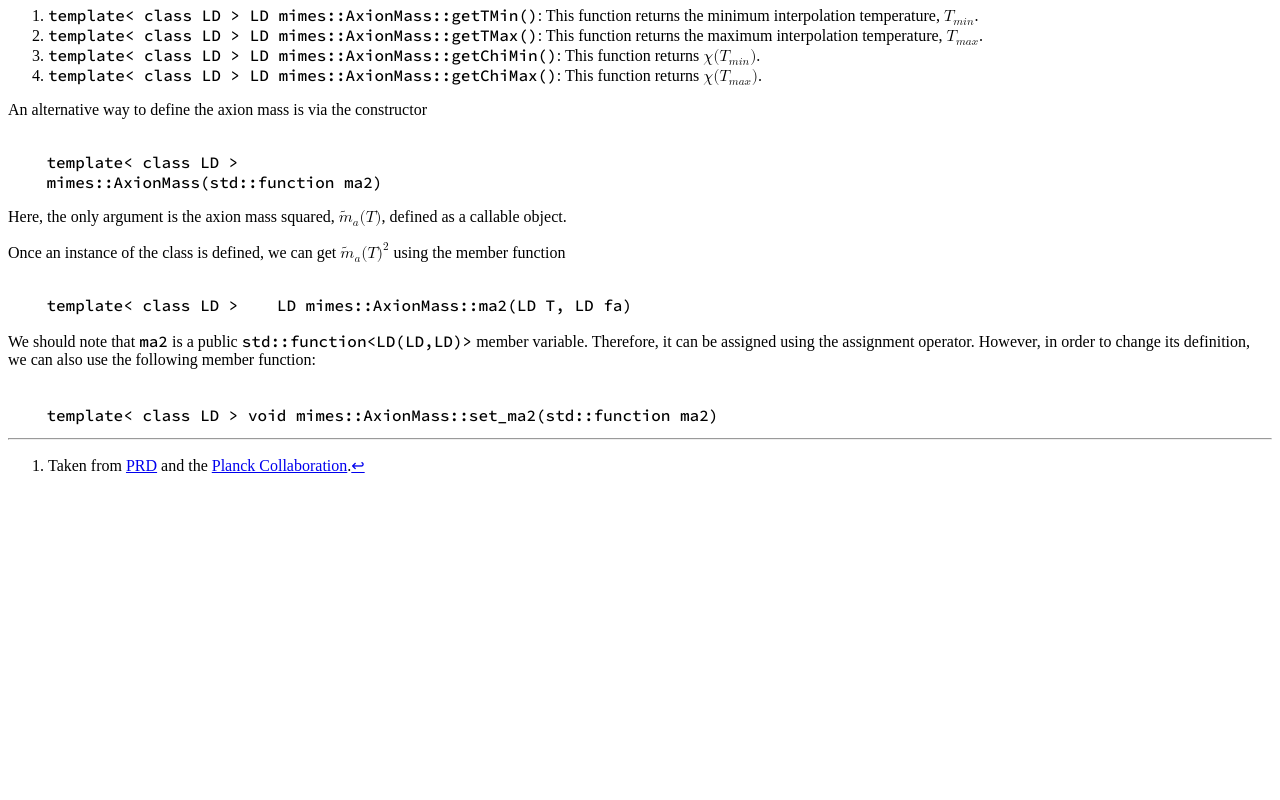
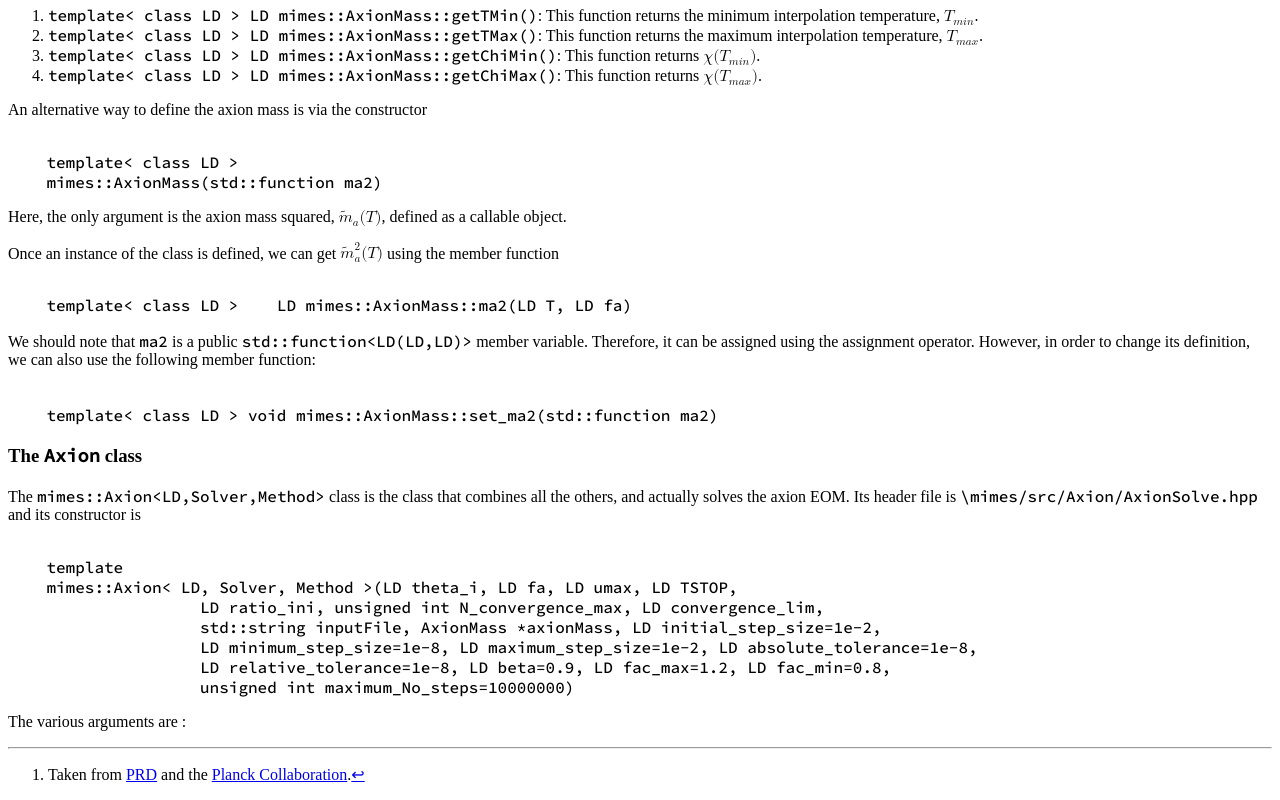
Before and after one commit to dkaramit/MiMeS, a plain HTML site: page public_html/classes_cpp.html in a window 1280 px wide. Shown: the part 1054-1854 px from the top of the page. Before the commit the page ends 1545 px from the top, so only its background shows below. Drawn offline with Linux system fonts and the light colour scheme.

```diff
--- a/public_html/classes_cpp.html
+++ b/public_html/classes_cpp.html
@@ -85,7 +85,7 @@ An alternative way to define the axion mass is via the constructor
     mimes::AxionMass<LD>(std::function<LD(LD,LD)> ma2)
 </code></pre>
 <p>Here, the only argument is the axion mass squared, <math display="inline" xmlns="http://www.w3.org/1998/Math/MathML"><semantics><mrow><msub><mover><mi>m</mi><mo accent="true">̃</mo></mover><mi>a</mi></msub><mo stretchy="false" form="prefix">(</mo><mi>T</mi><mo stretchy="false" form="postfix">)</mo></mrow><annotation encoding="application/x-tex">\tilde{m}_a(T)</annotation></semantics></math>, defined as a callable object.</p>
-Once an instance of the class is defined, we can get <math display="inline" xmlns="http://www.w3.org/1998/Math/MathML"><semantics><mrow><msub><mover><mi>m</mi><mo accent="true">̃</mo></mover><mi>a</mi></msub><mo stretchy="false" form="prefix">(</mo><mi>T</mi><msup><mo stretchy="false" form="postfix">)</mo><mn>2</mn></msup></mrow><annotation encoding="application/x-tex">\tilde{m}_a(T)^2</annotation></semantics></math> using the member function
+Once an instance of the class is defined, we can get <math display="inline" xmlns="http://www.w3.org/1998/Math/MathML"><semantics><mrow><msubsup><mover><mi>m</mi><mo accent="true">̃</mo></mover><mi>a</mi><mn>2</mn></msubsup><mo stretchy="false" form="prefix">(</mo><mi>T</mi><mo stretchy="false" form="postfix">)</mo></mrow><annotation encoding="application/x-tex">\tilde{m}^2_a(T)</annotation></semantics></math> using the member function
 <pre><code class="prettyprint">
     template< class LD >    LD mimes::AxionMass<LD>::ma2(LD T, LD fa)
 </code></pre>
@@ -93,6 +93,18 @@ Once an instance of the class is defined, we can get <math display="inline" xmln
 <pre><code class="prettyprint">
     template< class LD > void mimes::AxionMass<LD>::set_ma2(std::function<LD(LD,LD)> ma2)
 </code></pre>
+<h3 id="the-axion-class">The <code>Axion</code> class</h3>
+The <code>mimes::Axion&lt;LD,Solver,Method&gt;</code> class is the class that combines all the others, and actually solves the axion EOM. Its header file is <code>\mimes/src/Axion/AxionSolve.hpp</code> and its constructor is
+<pre><code class="prettyprint">
+    template<class LD, const int Solver, class Method>
+    mimes::Axion< LD, Solver, Method >(LD theta_i, LD fa, LD umax, LD TSTOP,
+                    LD ratio_ini, unsigned int N_convergence_max, LD convergence_lim,
+                    std::string inputFile, AxionMass<LD> *axionMass, LD initial_step_size=1e-2,
+                    LD minimum_step_size=1e-8, LD maximum_step_size=1e-2, LD absolute_tolerance=1e-8,
+                    LD relative_tolerance=1e-8, LD beta=0.9, LD fac_max=1.2, LD fac_min=0.8,
+                    unsigned int maximum_No_steps=10000000)
+</code></pre>
+<p>The various arguments are :</p>
 <section class="footnotes">
 <hr />
 <ol>
--- /dev/null
+++ b/public_html/classes_py.html
@@ -0,0 +1,12 @@
+<html> <head> <title>MiMeS</title> <script src="https://cdn.jsdelivr.net/gh/google/code-prettify@master/loader/run_prettify.js"></script> <script type="module" src="https://cdn.jsdelivr.net/gh/zerodevx/zero-md@2/dist/zero-md.min.js"></script> </head> <style> @import url('https://fonts.googleapis.com/css2?family=Source+Code+Pro:wght@500&display=swap'); code {font-family: 'Source Code Pro', monospace; color: rgb(0,0,0);} </style> <body style="background-color:rgb\(255, 255, 255\)\;">
+<h2 id="classes-in-python">Classes in <code>python</code></h2>
+<p>All <code>python</code> classes can be used similarly to <code>C++</code>. Obviously, since there are no tempates and pointers in <code>python</code>, the syntax is a bit different. Regarding the template arguments, they are chosen at compile-time using some macros, which can be adjusted from the <code>Definitions.mk</code> file inside the root directory of <code>MiMeS</code>. Furthermore, in the corresponding <code>Axion</code> class, instead of pointer to <code>AxionMass</code> instance we just pass the instance by value.</p>
+In order to be able to load the various modules, the following has to be included at the top of the script
+<pre><code class="prettyprint">
+    from sys import path as sysPath
+    sysPath.append('path_to_src')
+</code></pre>
+<p>where <code>'path_to_src'</code> is the relative or absolute path to <code>MiMeS/src</code>.</p>
+<h3 id="the-cosmo-class">The <code>Cosmo</code> class</h3>
+<p>The <code>Cosmo</code> class is used to interpolate various quantities of the plasma.<a href="https://inspirehep.net/literature/1682902">Planck Collaboration</a>.</p>
+</body> </html>
```
Also changed, not shown: 3 other files.
